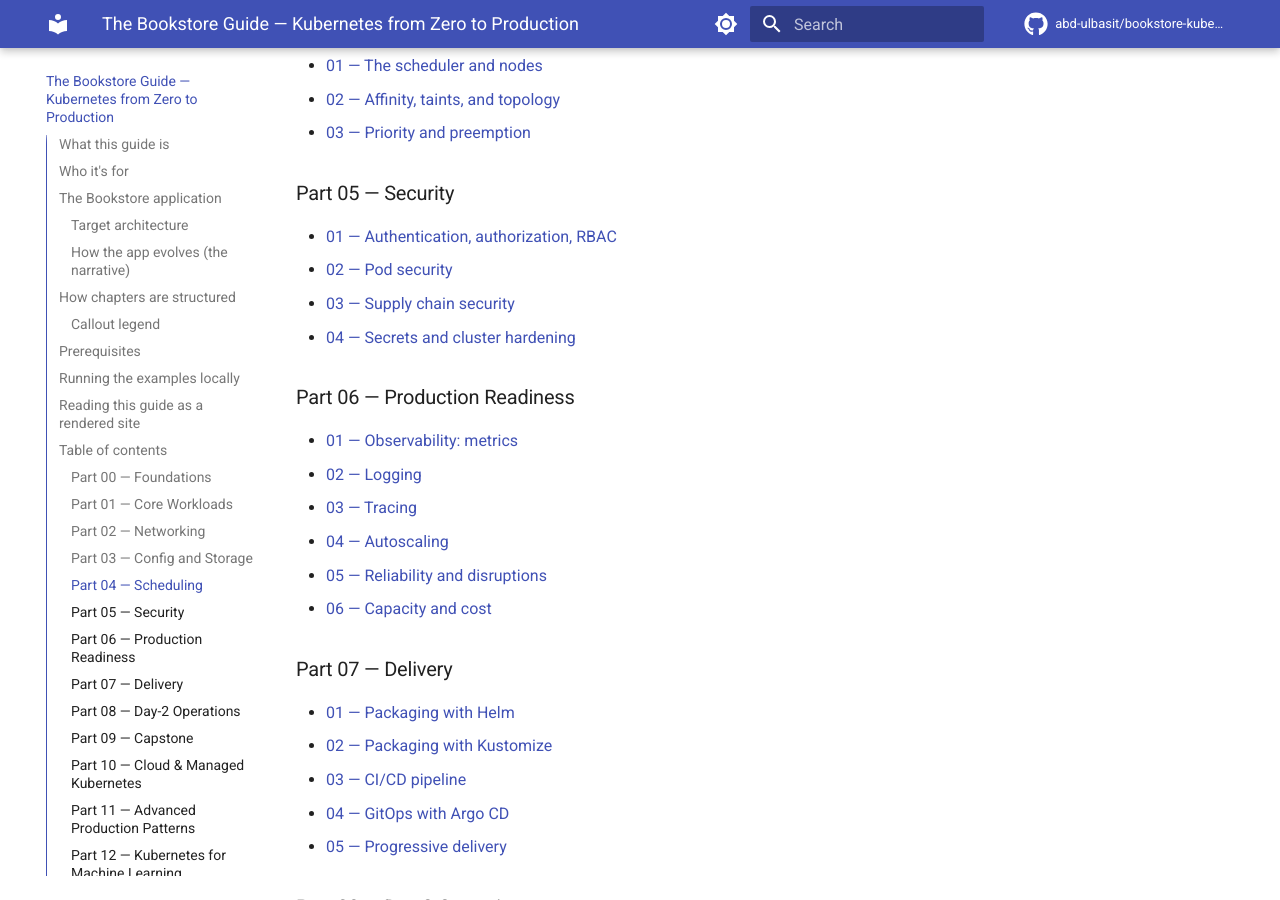
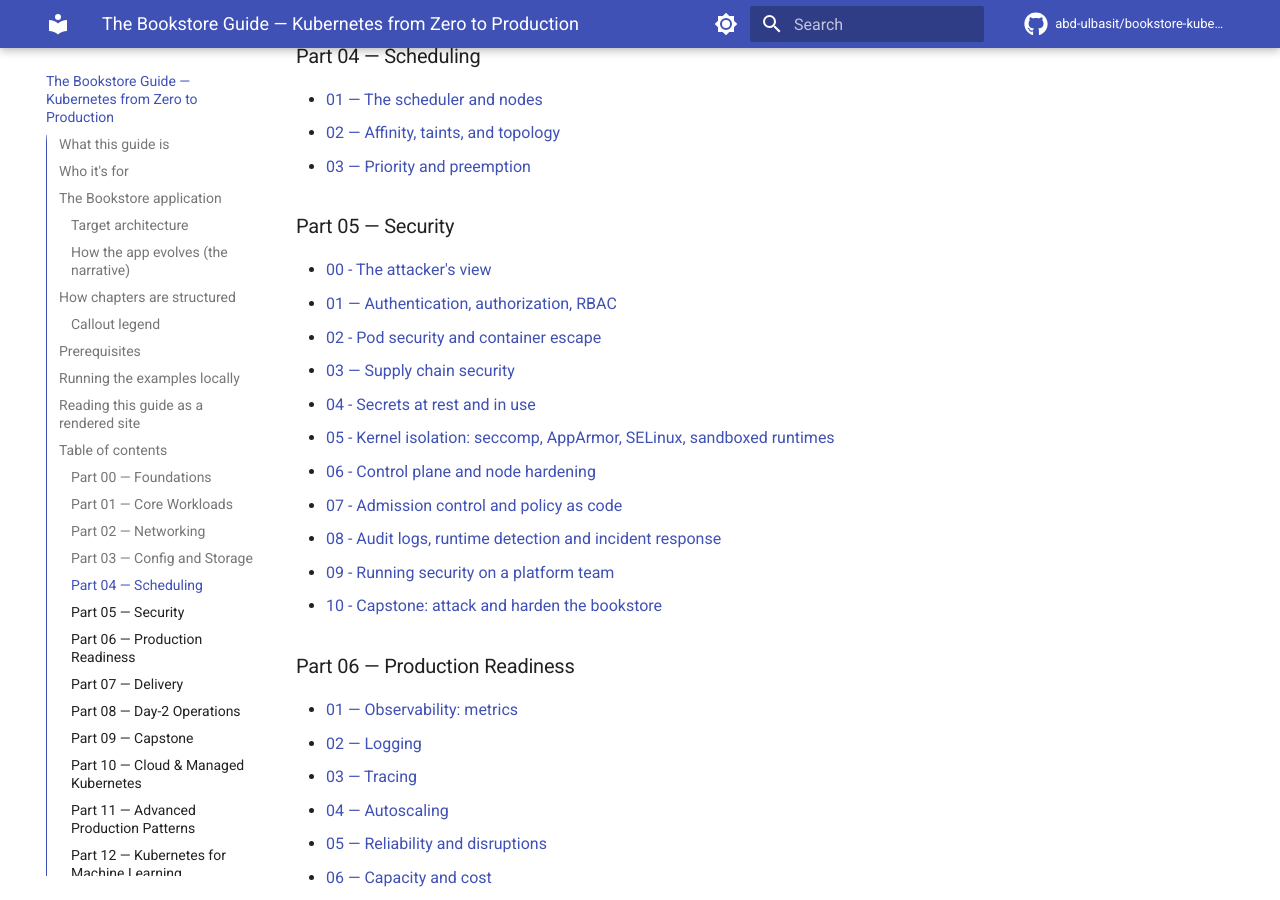
Before and after one commit to abd-ulbasit/bookstore-kubernetes-guide, an MkDocs documentation site: the page built from full-guide/README.md, in a window 1280 px wide and 900 px high, scrolled down 6398 px. Built offline with MkDocs 1.6.1 and Material for MkDocs 9.7.7, drawn with Linux system fonts in a browser that asks for light colours; comment, search, counter and statistics services are not loaded; some of the changed text lies outside the part shown.

Commit message:
docs: say what is true about the rewrite and count the chapters
The README status section now says Parts 00 to 15 are rewritten and
enforced, the appendix is rewritten and checked by the lab-evidence gate
only, and Parts 16 and 17 are outlines whose labs wait. The chapter count is
123, not 115, in the README, about page, glossary, 15.12 and Appendix F, and
the Part 14 and Part 12 word counts in the Part 16 and 17 outlines are
recounted. The contents lists add 00.08 and 05.00 to 05.10, Appendix F and
the two outlines. The changelog no longer says the appendix joined the
enforced list, which a later commit reversed.

Co-Authored-By: Claude Sonnet 5.5 <noreply@anthropic.com>

```diff
--- a/full-guide/README.md
+++ b/full-guide/README.md
@@ -248,6 +248,7 @@ Markdown source is authoritative.
 - [05 — Node components](00-foundations/05-node-components.md)
 - [06 — The declarative API model](00-foundations/06-declarative-api-model.md)
 - [07 — Local cluster setup](00-foundations/07-local-cluster-setup.md)
+- [08 - Security foundations](00-foundations/08-security-foundations.md)
 
 ### Part 01 — Core Workloads
 - [01 — Pods](01-core-workloads/01-pods.md)
@@ -280,10 +281,17 @@ Markdown source is authoritative.
 - [03 — Priority and preemption](04-scheduling/03-priority-and-preemption.md)
 
 ### Part 05 — Security
+- [00 - The attacker's view](05-security/00-the-attackers-view.md)
 - [01 — Authentication, authorization, RBAC](05-security/01-authn-authz-rbac.md)
-- [02 — Pod security](05-security/02-pod-security.md)
+- [02 - Pod security and container escape](05-security/02-pod-security.md)
 - [03 — Supply chain security](05-security/03-supply-chain.md)
-- [04 — Secrets and cluster hardening](05-security/04-secrets-and-cluster-hardening.md)
+- [04 - Secrets at rest and in use](05-security/04-secrets-and-cluster-hardening.md)
+- [05 - Kernel isolation: seccomp, AppArmor, SELinux, sandboxed runtimes](05-security/05-kernel-isolation.md)
+- [06 - Control plane and node hardening](05-security/06-control-plane-and-node-hardening.md)
+- [07 - Admission control and policy as code](05-security/07-admission-control-and-policy-as-code.md)
+- [08 - Audit logs, runtime detection and incident response](05-security/08-audit-detection-and-incident-response.md)
+- [09 - Running security on a platform team](05-security/09-running-security-on-a-platform-team.md)
+- [10 - Capstone: attack and harden the bookstore](05-security/10-capstone-attack-and-harden-the-bookstore.md)
 
 ### Part 06 — Production Readiness
 - [01 — Observability: metrics](06-production-readiness/01-observability-metrics.md)
@@ -443,6 +451,15 @@ Markdown source is authoritative.
 - [C — YAML and API conventions](appendix/C-yaml-and-api-conventions.md)
 - [D — Further reading](appendix/D-further-reading.md)
 - [E — Learning paths](appendix/E-learning-paths.md)
+- [F - Concept map, tag index, and reading paths](appendix/F-concept-map.md)
+
+### Parts 16 and 17: outlines
+
+These two Parts hold a plan and no chapters yet. Their labs wait: no chapter
+is written before its lab has run against a real cluster.
+
+- [Part 16: GKE in production, A to Z](16-gke-in-production-a-to-z/README.md)
+- [Part 17: Running the ML platform on GKE](17-ml-platform-on-gke/README.md)
 
 ### Example app & manifests
 - [`examples/bookstore/app/`](examples/bookstore/app/README.md) — service source + Dockerfiles
```
Also changed, not shown: CHANGELOG.md (+10 -1 lines), README.md (+21 -21 lines), full-guide/15-day-to-day-production-ops/12-capstone-first-90-days.md (+3 -3 lines), full-guide/16-gke-in-production-a-to-z/README.md (+1 -1 lines), full-guide/17-ml-platform-on-gke/README.md (+1 -1 lines), full-guide/about.md (+3 -2 lines), full-guide/appendix/B-glossary.md (+2 -2 lines).
